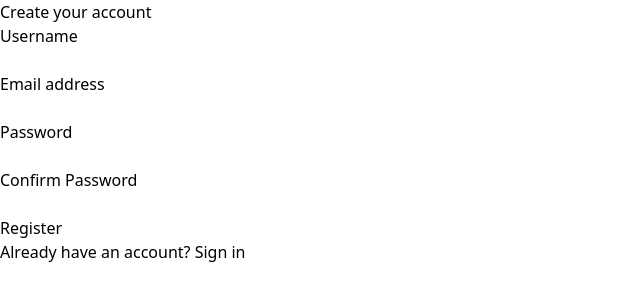
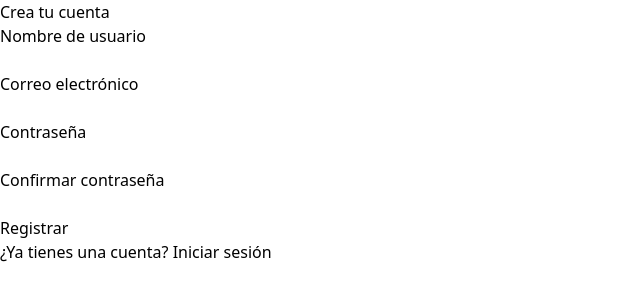
Before and after one commit to belencasajus/resumenes_front, a React (Vite) app: page /register in a window 1280 px wide. Shown: the top 300 px of the page, without its empty margins (0-640 px from the left). Built offline with nearby package versions, Linux system fonts and the light colour scheme.

Commit message:
Cambio de idioma

```diff
--- a/src/components/BookSummary.jsx
+++ b/src/components/BookSummary.jsx
@@ -63,7 +63,7 @@ export default function BookSummary() {
         className="inline-flex items-center text-indigo-600 hover:text-indigo-800 mb-8"
       >
         <ArrowLeftIcon className="h-5 w-5 mr-2" />
-        Back to Home
+        Volver
       </Link>
 
       <div className="grid grid-cols-1 md:grid-cols-2 gap-8">
--- a/src/components/HomePage.jsx
+++ b/src/components/HomePage.jsx
@@ -95,7 +95,7 @@ export default function HomePage() {
         <div className="max-w-7xl mx-auto px-4 sm:px-6 lg:px-8">
           <div className="flex justify-between items-center h-16">
             <Link to="/" className="text-2xl font-bold text-gray-900">
-              BookSummaries
+              Resumenes
             </Link>
             <div className="flex items-center space-x-4">
               <button className="flex items-center px-4 py-2 bg-yellow-400 text-gray-900 rounded-full font-medium hover:bg-yellow-500 transition" onClick={() => navigate('/subscription')}>
@@ -128,7 +128,7 @@ export default function HomePage() {
       {/* Top Rated Carousel */}
       <div className="bg-white py-8">
         <div className="max-w-7xl mx-auto px-4 sm:px-6 lg:px-8">
-          <h2 className="text-2xl font-bold mb-6">Top Rated Books</h2>
+          <h2 className="text-2xl font-bold mb-6">Libros más destacados</h2>
           <div className="grid grid-cols-1 md:grid-cols-3 gap-6">
             {topRatedBooks.map(book => (
               <div
@@ -163,13 +163,13 @@ export default function HomePage() {
       {/* Discover Section */}
       <div className="max-w-7xl mx-auto px-4 sm:px-6 lg:px-8 py-8">
         <div className="flex items-center justify-between mb-6">
-          <h2 className="text-2xl font-bold">Discover</h2>
+          <h2 className="text-2xl font-bold">Catálogo</h2>
           <select
             className="px-4 py-2 rounded-lg border border-gray-300 focus:ring-2 focus:ring-indigo-500 focus:border-transparent"
             value={selectedCategory}
             onChange={(e) => setSelectedCategory(e.target.value)}
           >
-            <option value="">All Categories</option>
+            <option value="">Categorías</option>
             {categories.map(category => (
               <option key={category} value={category}>{category}</option>
             ))}
--- a/src/components/LoginView.jsx
+++ b/src/components/LoginView.jsx
@@ -48,7 +48,7 @@ export default function LoginView() {
     <div className="min-h-screen bg-gray-50 flex flex-col justify-center py-12 sm:px-6 lg:px-8">
       <div className="sm:mx-auto sm:w-full sm:max-w-md">
         <h2 className="mt-6 text-center text-3xl font-extrabold text-gray-900">
-          Sign in to your account
+          Inicia sesión en tu cuenta
         </h2>
       </div>
 
@@ -57,7 +57,7 @@ export default function LoginView() {
           <form className="space-y-6" onSubmit={handleSubmit}>
             <div>
               <label htmlFor="email" className="block text-sm font-medium text-gray-700">
-                Username
+                Nombre de usuario
               </label>
               <div className="mt-1">
                 <input
@@ -74,7 +74,7 @@ export default function LoginView() {
 
             <div>
               <label htmlFor="password" className="block text-sm font-medium text-gray-700">
-                Password
+                Contraseña
               </label>
               <div className="mt-1">
                 <input
@@ -94,7 +94,7 @@ export default function LoginView() {
                 type="submit"
                 className="w-full flex justify-center py-2 px-4 border border-transparent rounded-md shadow-sm text-sm font-medium text-white bg-indigo-600 hover:bg-indigo-700 focus:outline-none focus:ring-2 focus:ring-offset-2 focus:ring-indigo-500"
               >
-                Sign in
+                Iniciar sesión
               </button>
             </div>
           </form>
@@ -103,9 +103,9 @@ export default function LoginView() {
             <div className="relative">
               <div className="relative flex justify-center text-sm">
                 <span className="px-2 bg-white text-gray-500">
-                  Don't have an account?{' '}
+                  ¿No tienes una cuenta?{' '}
                   <Link to="/register" className="font-medium text-indigo-600 hover:text-indigo-500">
-                    Register
+                    Regístrate
                   </Link>
                 </span>
               </div>
--- a/src/components/RegisterView.jsx
+++ b/src/components/RegisterView.jsx
@@ -51,7 +51,7 @@ export default function RegisterView() {
     <div className="min-h-screen bg-gray-50 flex flex-col justify-center py-12 sm:px-6 lg:px-8">
       <div className="sm:mx-auto sm:w-full sm:max-w-md">
         <h2 className="mt-6 text-center text-3xl font-extrabold text-gray-900">
-          Create your account
+          Crea tu cuenta
         </h2>
       </div>
 
@@ -60,7 +60,7 @@ export default function RegisterView() {
           <form className="space-y-6" onSubmit={handleSubmit}>
             <div>
               <label htmlFor="username" className="block text-sm font-medium text-gray-700">
-                Username
+                Nombre de usuario
               </label>
               <div className="mt-1">
                 <input
@@ -77,7 +77,7 @@ export default function RegisterView() {
 
             <div>
               <label htmlFor="email" className="block text-sm font-medium text-gray-700">
-                Email address
+                Correo electrónico
               </label>
               <div className="mt-1">
                 <input
@@ -94,7 +94,7 @@ export default function RegisterView() {
 
             <div>
               <label htmlFor="password" className="block text-sm font-medium text-gray-700">
-                Password
+                Contraseña
               </label>
               <div className="mt-1">
                 <input
@@ -111,7 +111,7 @@ export default function RegisterView() {
 
             <div>
               <label htmlFor="confirmPassword" className="block text-sm font-medium text-gray-700">
-                Confirm Password
+                Confirmar contraseña
               </label>
               <div className="mt-1">
                 <input
@@ -131,7 +131,7 @@ export default function RegisterView() {
                 type="submit"
                 className="w-full flex justify-center py-2 px-4 border border-transparent rounded-md shadow-sm text-sm font-medium text-white bg-indigo-600 hover:bg-indigo-700 focus:outline-none focus:ring-2 focus:ring-offset-2 focus:ring-indigo-500"
               >
-                Register
+                Registrar
               </button>
             </div>
           </form>
@@ -140,9 +140,9 @@ export default function RegisterView() {
             <div className="relative">
               <div className="relative flex justify-center text-sm">
                 <span className="px-2 bg-white text-gray-500">
-                  Already have an account?{' '}
+                  ¿Ya tienes una cuenta?{' '}
                   <Link to="/login" className="font-medium text-indigo-600 hover:text-indigo-500">
-                    Sign in
+                    Iniciar sesión
                   </Link>
                 </span>
               </div>
--- a/src/components/ReviewForm.jsx
+++ b/src/components/ReviewForm.jsx
@@ -20,7 +20,7 @@ export default function ReviewForm({ onSubmit }) {
       </div>
       <div>
         <label htmlFor="comment" className="block text-sm font-medium text-gray-700">
-          Your Review
+          Tu valoración
         </label>
         <textarea
           id="comment"
@@ -35,7 +35,7 @@ export default function ReviewForm({ onSubmit }) {
         type="submit"
         className="inline-flex justify-center rounded-md border border-transparent bg-indigo-600 py-2 px-4 text-sm font-medium text-white shadow-sm hover:bg-indigo-700 focus:outline-none focus:ring-2 focus:ring-indigo-500 focus:ring-offset-2"
       >
-        Submit Review
+        Enviar valoración
       </button>
     </form>
   );
--- a/src/components/SearchView.jsx
+++ b/src/components/SearchView.jsx
@@ -27,7 +27,7 @@ export default function SearchView() {
         <div className="flex justify-center mb-12">
           <input
             type="text"
-            placeholder="Search books or authors..."
+            placeholder="Búsqueda de libros o autores..."
             className="w-full max-w-2xl px-4 py-3 rounded-lg border border-gray-300 focus:ring-2 focus:ring-indigo-500 focus:border-transparent text-lg"
             value={searchTerm}
             onChange={(e) => setSearchTerm(e.target.value)}
--- a/src/components/SubscriptionView.jsx
+++ b/src/components/SubscriptionView.jsx
@@ -74,7 +74,7 @@ export default function SubscriptionView() {
 
             {/* Upgrade Button */}
             <button className="mt-8 w-full bg-gradient-to-r from-indigo-600 to-purple-600 text-white py-4 px-8 rounded-xl font-bold text-lg hover:from-indigo-700 hover:to-purple-700 transform transition-all duration-200 hover:scale-[1.02] focus:outline-none focus:ring-2 focus:ring-offset-2 focus:ring-indigo-500 shadow-lg hover:shadow-xl" onClick={handleSubmit}>
-              Upgrade to Premium
+              Pásate a premium
             </button>
 
             {/* Money-back Guarantee */}
```
